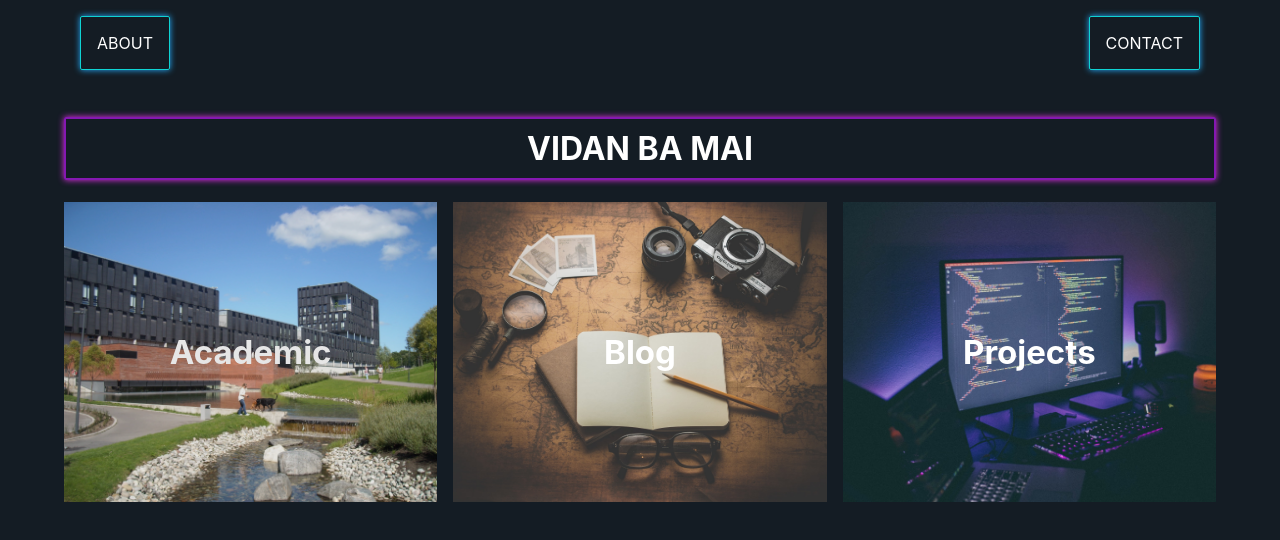
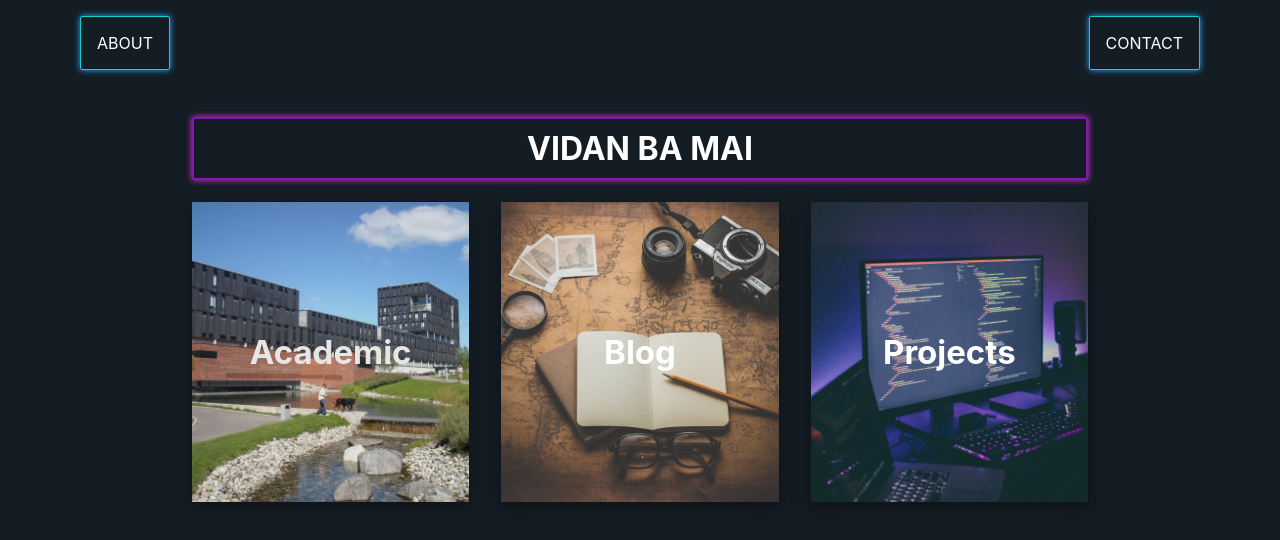
Before and after one commit to vidanmai/vidanmai, a React (Create React App) app: page / in a window 1280 px wide. Shown: the top 540 px of the page. Built offline with nearby package versions, Linux system fonts and the light colour scheme.

Commit message:
Added shadows to boxes

```diff
--- a/src/App.css
+++ b/src/App.css
@@ -19,7 +19,7 @@
 }
 
 .case {
-  width: 90%;
+  width: 70%;
   margin: 0 auto;
   padding-bottom: 1rem;
 }
--- a/src/components/style/home.css
+++ b/src/components/style/home.css
@@ -10,14 +10,15 @@
 .grid {
     display: grid;
     grid-template-columns: repeat(3, 1fr);
-    grid-template-rows: repeat(1, 300px);
-    grid-gap: 1rem;
+    grid-template-rows: repeat(3, 300px);
+    grid-gap: 2rem;
 }
 
 .box {
     font-size: 22px;
     background-position: center;
     background-size: cover;
+    box-shadow: 0 4px 8px 0 rgba(0, 0, 0, 0.2), 0 6px 20px 0 rgba(0, 0, 0, 0.19);
 }
 
 #left {
```
